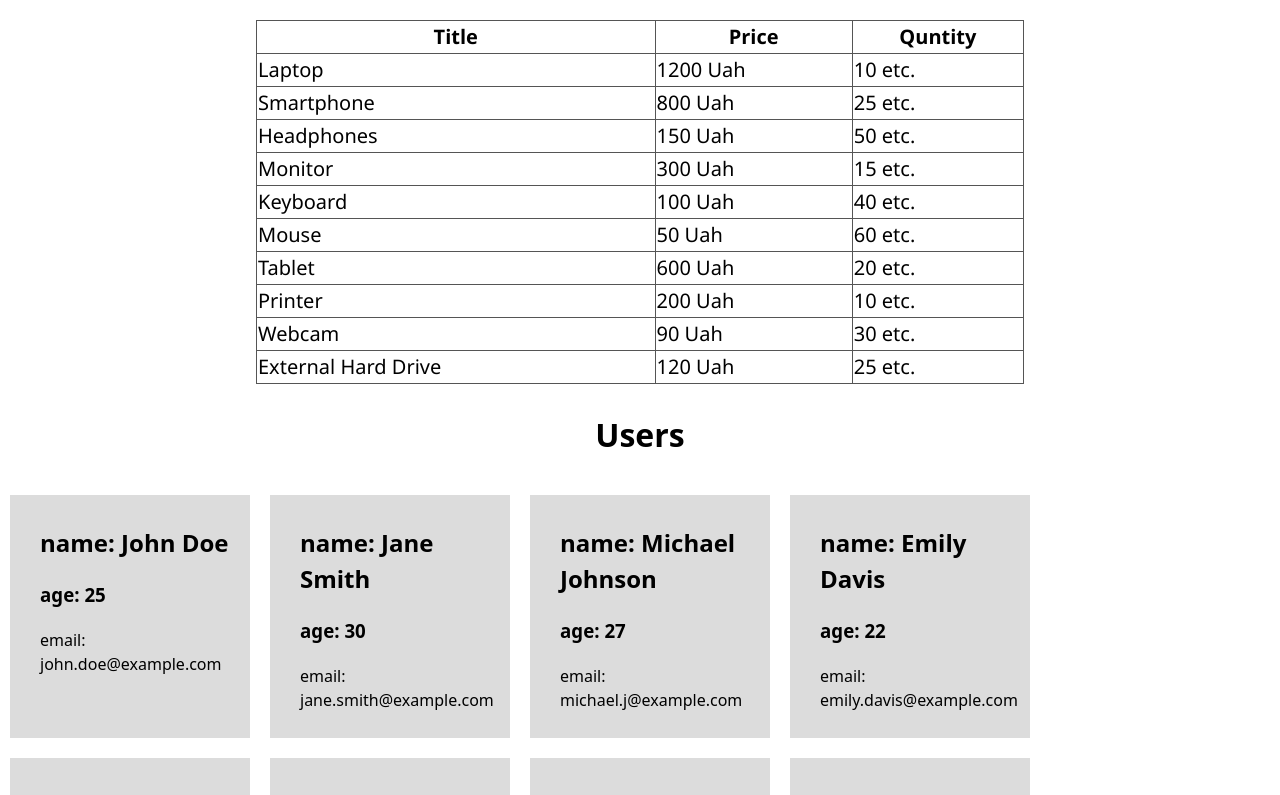
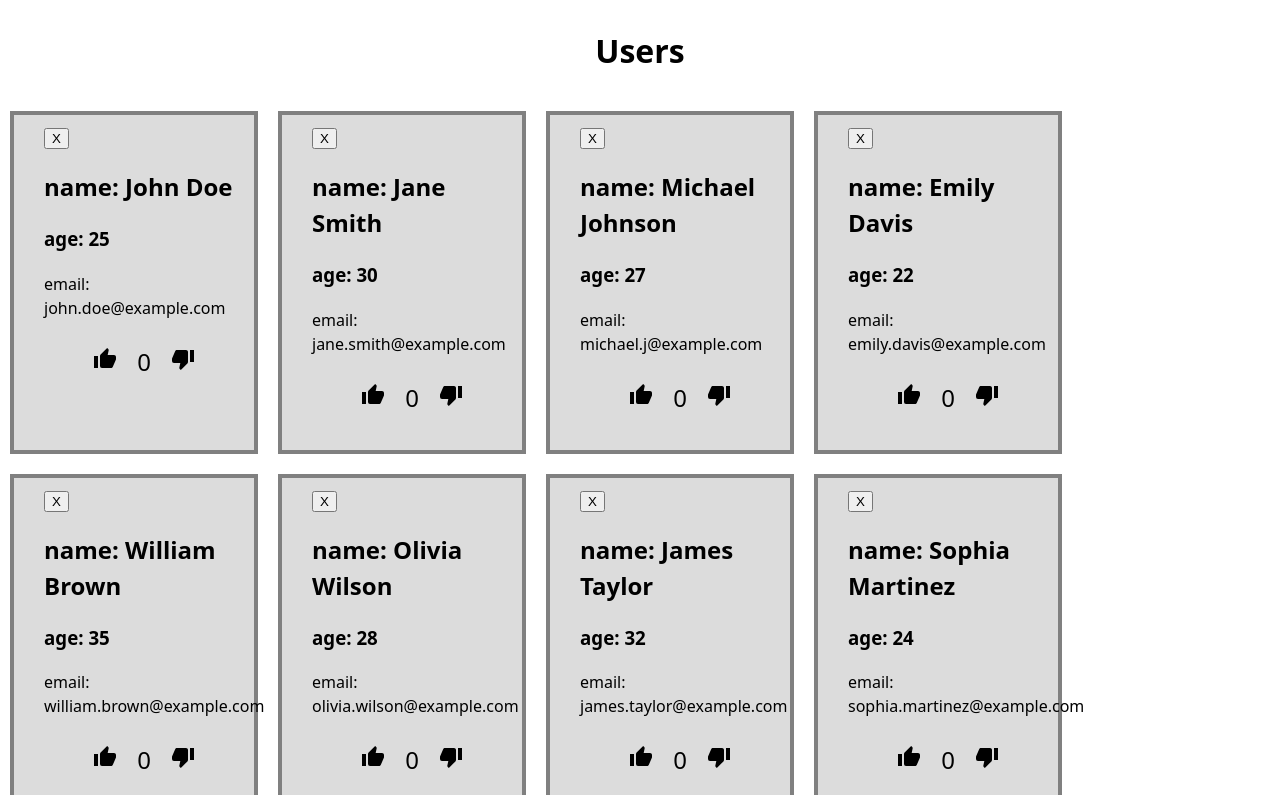
Before and after one commit to MakarKolesnyk/props-practice, a React (Vite) app: page / in a window 1280 px wide. Shown: the top 795 px of the page. Built offline with nearby package versions, Linux system fonts and the light colour scheme.

Commit message:
practice state, useState

```diff
--- a/package.json
+++ b/package.json
@@ -10,6 +10,8 @@
     "preview": "vite preview"
   },
   "dependencies": {
+    "@mdi/js": "^7.4.47",
+    "@mdi/react": "^1.6.1",
     "react": "^19.2.0",
     "react-dom": "^19.2.0"
   },
--- a/src/App.jsx
+++ b/src/App.jsx
@@ -4,7 +4,7 @@ import UsersSection from "./components/UsersSection/UsersSection";
 function App() {
   return (
     <>
-      <ProductTable />
+      {/* <ProductTable /> */}
       <UsersSection />
     </>
   );
--- a/src/components/Product/Product.jsx
+++ b/src/components/Product/Product.jsx
@@ -1,9 +1,14 @@
+import { useState } from "react";
+
 const Product = (props) => {
   const {
     product: { title, price, quantity },
   } = props;
+  const [isSelect, setIsSelect] = useState(false);
+  const colorSelect = isSelect ? "red" : "black";
+  const changeIsSelect = ()=>{setIsSelect(true)}
   return (
-    <tr>
+    <tr onClick={changeIsSelect} style={{ color: colorSelect }}>
       <td>{title} </td>
       <td>{price} Uah</td>
       <td>{quantity} etc.</td>
--- a/src/components/UserProfile/UserProfile.jsx
+++ b/src/components/UserProfile/UserProfile.jsx
@@ -1,12 +1,53 @@
-import styles from './UserProfile.module.css'
+import { useState } from "react";
+import styles from "./UserProfile.module.css";
+import { mdiThumbUp, mdiThumbDown } from "@mdi/js";
+import Icon from "@mdi/react";
 
 const UserProfile = (props) => {
-  const {user:{name = "Anonim", age = "0", email = "anonim@gmail.com"} } = props;
+  const {
+    user: { name = "Anonim", age = "0", email = "anonim@gmail.com" },
+  } = props;
+  const [isSeclect, setIsSeclect] = useState(false);
+  const [amount, setAmount] = useState(0);
+  const [isDelete, setIsDelete] = useState(false);
+  const borderSelect = isSeclect ? "4px solid blue" : "4px solid gray";
+  const changeIsSelect = () => {
+    setIsSeclect(!isSeclect);
+  };
+  const addLike = (event) => {
+    setAmount(amount + 1);
+    event.stopPropagation()
+  };
+  const subLike = (event) => {
+    event.stopPropagation()
+    if (amount > 0) {
+      setAmount(amount - 1);
+    } else {
+      setAmount(0);
+    }
+  };
+  const changeIsDelete = ()=>{setIsDelete(true)}
+  const displaySelect = isDelete ? "none" : "block"
+  // if(isDelete) return null
   return (
-    <article className={styles['user-profile']}>
+    <article
+      onClick={changeIsSelect}
+      className={styles["user-profile"]}
+      style={{ border: borderSelect, display:displaySelect }}
+    >
+      <button onClick={changeIsDelete}>X</button>
       <h2>name: {name}</h2>
       <h3>age: {age}</h3>
       <p>email: {email}</p>
+      <p className={styles.flex}>
+        <span onClick={addLike}>
+          <Icon path={mdiThumbUp} size={1} />
+        </span>
+        <span className={styles.amount}>{amount}</span>
+        <span onClick={subLike}>
+          <Icon path={mdiThumbDown} size={1} />
+        </span>
+      </p>
     </article>
   );
 };
--- a/src/components/UserProfile/UserProfile.module.css
+++ b/src/components/UserProfile/UserProfile.module.css
@@ -6,3 +6,11 @@
   background-color: gainsboro;
   max-width: 200px;
 }
+.flex{
+  display: flex;
+  justify-content: center;
+  font-size: 1.5em;
+}
+.amount{
+  padding: 0 20px;
+}
```
Also changed, not shown: 1 other file (tests, documents, lock files or other folders).
